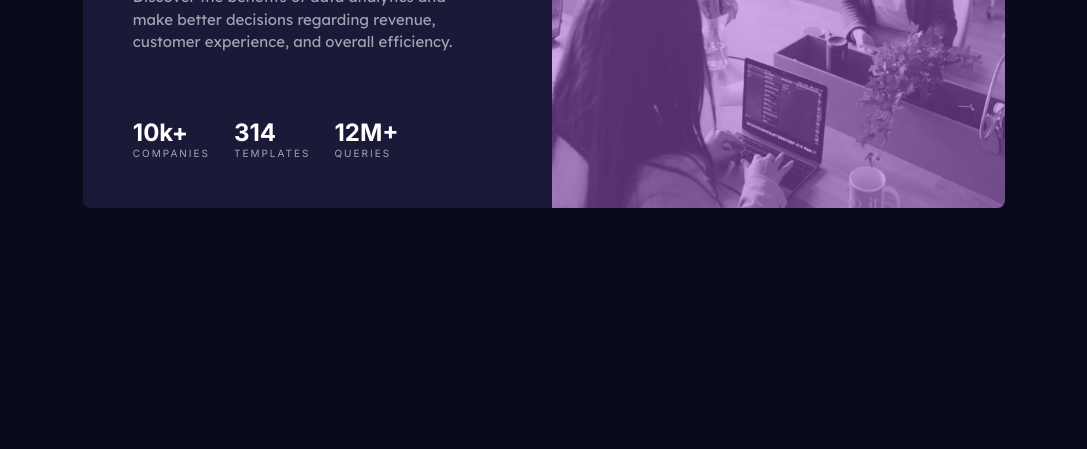
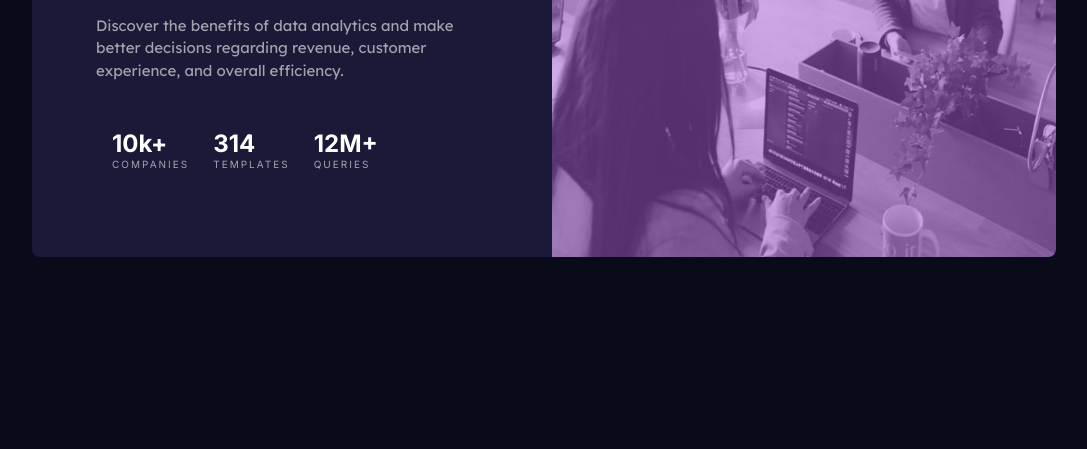
Before and after one commit to Samuel33d/FrontEndMentor4, a plain HTML site: page index.html in a window 1280 px wide. Shown: the part 415-864 px from the top of the page, without its empty margins (96-1183 px from the left). Drawn offline with Linux system fonts and the light colour scheme.

Commit message:
finish project

```diff
--- a/style.css
+++ b/style.css
@@ -147,25 +147,23 @@ p{
         background-color: var(--Verydarkblue);
     }
     .card__stats{
-        max-width: 90%;
+        max-width: 100%;
+        height: 480px;
     }
 
     .card__info{
-        justify-content: flex-start;
+        justify-content: space-around;
         align-items: flex-start;
         text-align: left;
-        gap: 2rem;
-        padding: 3.1rem;
+        gap: 1rem;
+        padding: 4rem;
     }
 
     .card__info h3{
-        font-size: 2rem;
+        font-size: 2.3rem;
     }
     .card__complements{
         flex-direction:row;
-        justify-content: flex-start;
-        align-items: flex-start;
-        padding: 2rem 0rem 0rem;
     }
 
     .complement{
```
